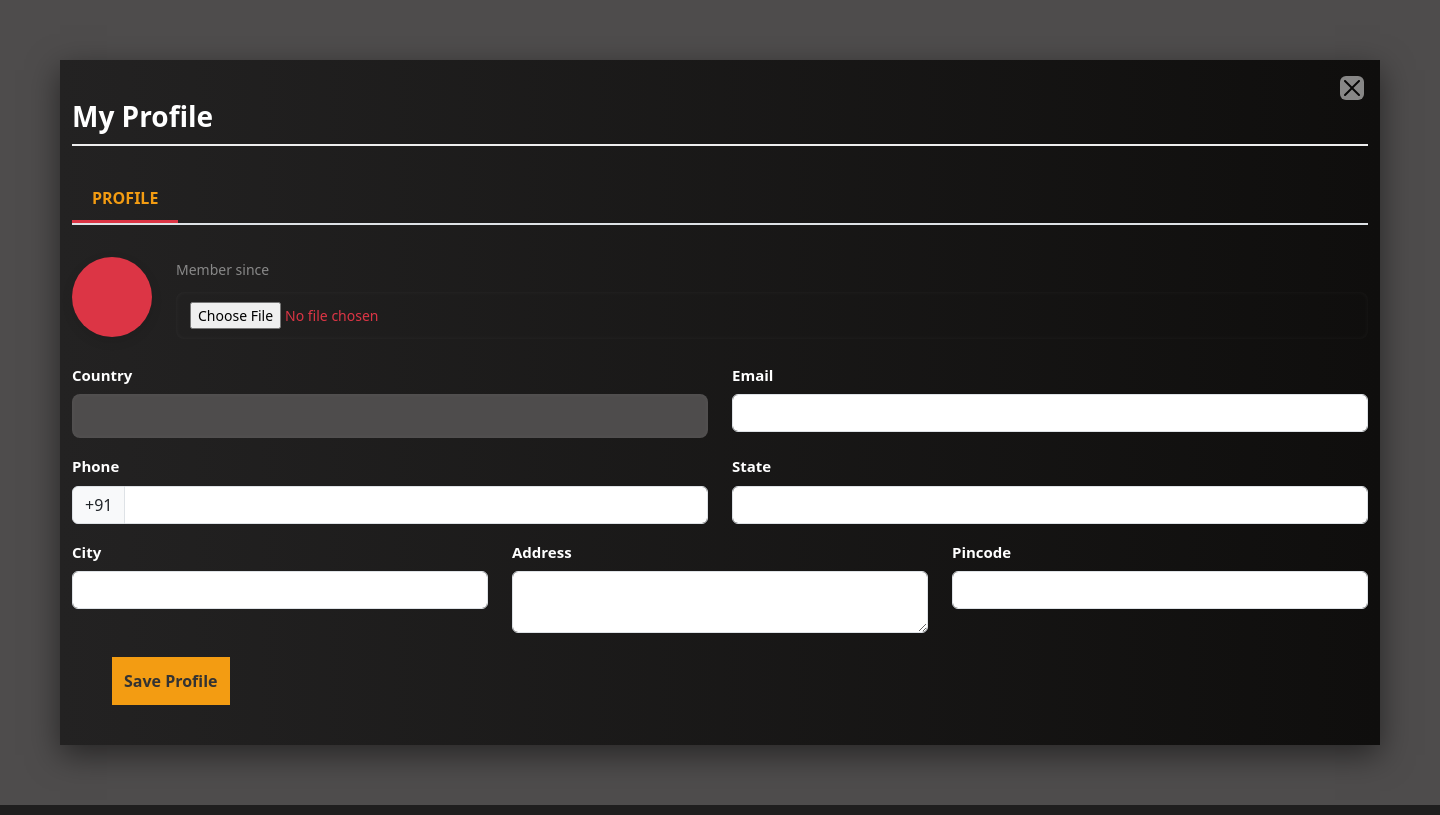
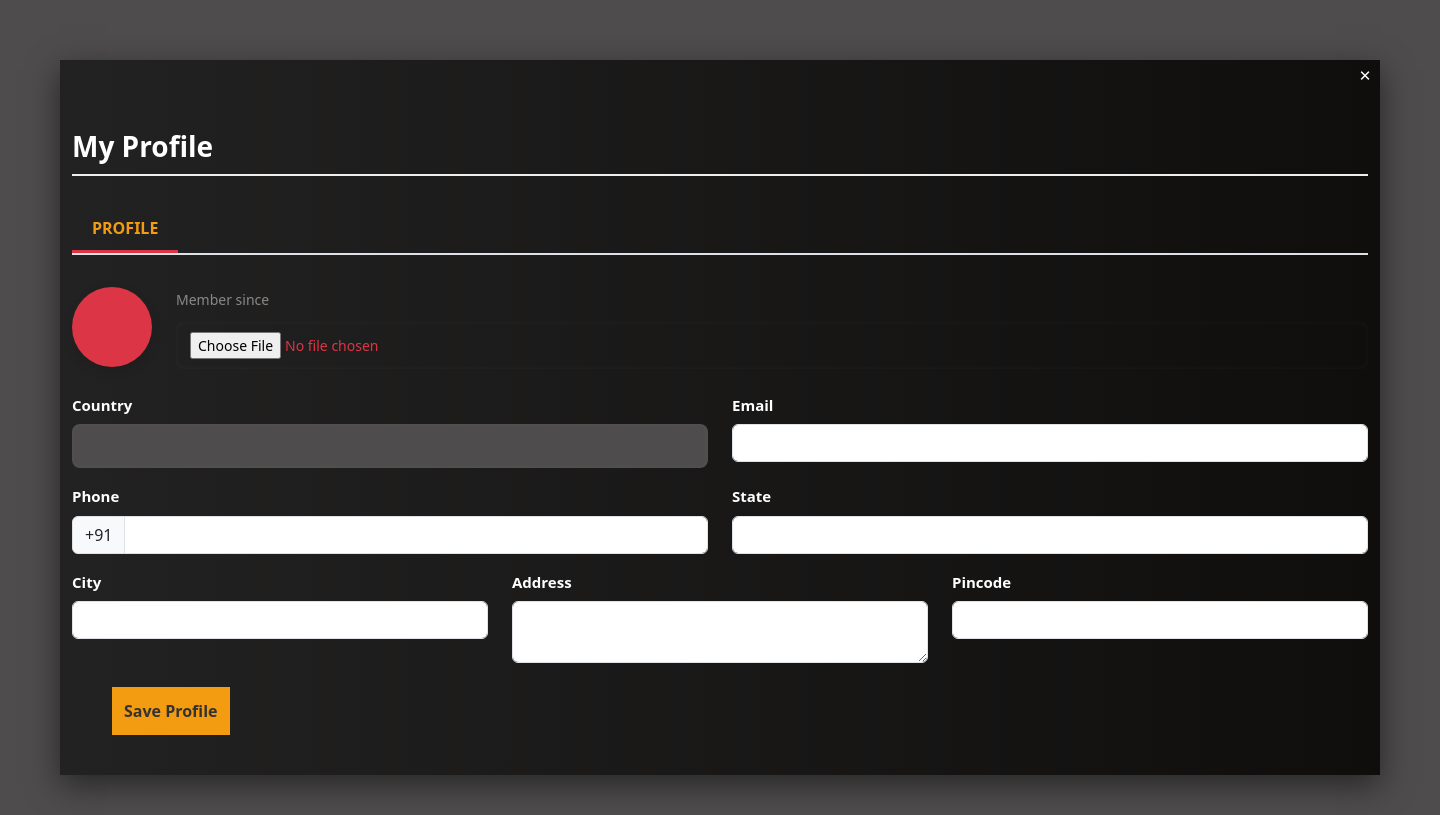
Before and after one commit to Surajksgit/Paintings-artbhavan, a Django app: template paintings/templates/myprofile.html in a window 1440 px wide. Shown: the top 815 px of the page. Run offline with Django 5.2, Linux system fonts and the light colour scheme; the template is opened without the code that fills it: values that come from a table or form of the project are taken from there, others are empty; some libraries are stand-ins or nearby versions.

```diff
--- a/paintings/static/css/myprofile.css
+++ b/paintings/static/css/myprofile.css
@@ -161,3 +161,55 @@ input:focus, select:focus, textarea:focus {
         opacity: 0;
     }
 }
+
+
+
+/* Custom Close Button */
+.custom-close-button {
+    position: relative;
+    left: 1278px;
+    bottom: 40px;
+    display: flex;
+    align-items: center;
+    background-color:transparent; /* red background */
+    width: 30px;
+    height: 30px;
+    text-decoration: none;
+}
+.custom-close-button:hover {
+    background-color: #dc3545;
+}
+
+
+.custom-close-button::after {
+    content: '✕'; /* "X" symbol */
+    color: white;
+    flex: 1;
+    text-align: center;
+    font-size: 15px;
+    line-height: 44px;
+}
+/* Tooltip */
+.tooltip-text {
+    visibility: hidden;
+    width: 60px;
+    background-color: #333;
+    color: #fff;
+    text-align: center;
+    border: 1px solid #ccc;
+    padding: 4px 6px;
+    position: absolute;
+    top: -35px;
+    left: 50%;
+    transform: translateX(-50%);
+    font-size: 12px;
+    white-space: nowrap;
+    z-index: 1;
+    opacity: 0;
+    transition: opacity 0.2s ease-in-out;
+}
+
+.custom-close-button:hover .tooltip-text {
+    visibility: visible;
+    opacity: 1;
+}
--- a/paintings/templates/my_orders.html
+++ b/paintings/templates/my_orders.html
@@ -137,7 +137,7 @@
                                                     <li class="mb-2"><strong>Artwork:</strong> {{ order.artwork.title }}</li>
                                                     <li class="mb-2"><strong>Quantity:</strong> x{{ order.quantity }}</li>
                                                     <li class="mb-2"><strong>Price:</strong> ₹{{ order.artwork.price }}</li>
-                                                    <li class="mb-2"><strong>Tax:</strong> ₹0.00</li>
+                                                    <li class="mb-2"><strong>GST:</strong> ₹0.00</li>
                                                     <li class="mb-2"><strong>Secure Packaging:</strong> ₹500</li>
                                                     <li class="mb-2 border-top pt-2"><strong>Total Price:</strong> ₹{{ order.artwork.price|add:500 }}</li>
 
@@ -169,7 +169,9 @@
                   <img id="popupImage" src="" alt="Artwork"
                        class=""
                        style="height: 600px; width: 510px; object-fit: cover; position: relative; left: 400px;top: 40px;">
-                  <button type="button" class="btn-close" style="position: relative; left: 350px;bottom: 230px;background-color: white;" data-bs-dismiss="modal" aria-label="Close"></button>
+                  <a  class="custom-close-button"  data-bs-dismiss="modal" aria-label="Close">
+                    <span class="tooltip-text">Close</span>
+                  </a>
                 </div>
               </div>
             </div>
--- a/paintings/templates/myprofile.html
+++ b/paintings/templates/myprofile.html
@@ -33,7 +33,11 @@
 
 <div class="container position-relative">
     <!-- Close Button -->
-    <a href="{% url 'userdashboard' %}" style="background-color: #fff;" class="btn-close position-absolute top-0 end-0 m-3" aria-label="Close"></a>
+    <!-- <a href="{% url 'userdashboard' %}" style="background-color: #fff;" class="btn-close position-absolute top-0 end-0 m-3" aria-label="Close"></a> -->
+    <a href="{% url 'userdashboard' %}" class="custom-close-button" aria-label="Close">
+        <span class="tooltip-text">Close</span>
+    </a>
+
 
     <h3 class="profile-header">My Profile</h3>
 
```
Also changed, not shown: paintings/static/css/my_orders.css (+56 -0 lines), paintings/templates/userdashboard.html (+4 -4 lines), db.sqlite3, paintings/static/css/userdashboard.css (line endings or trailing spaces).
